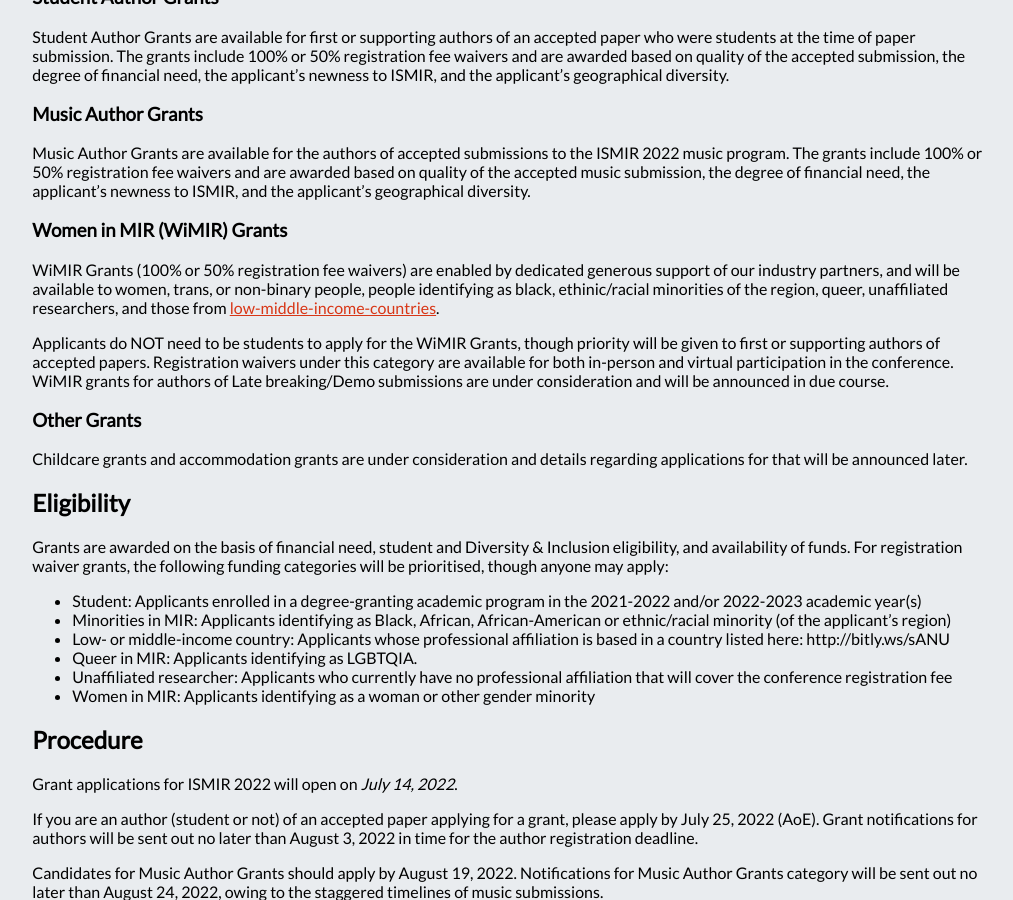
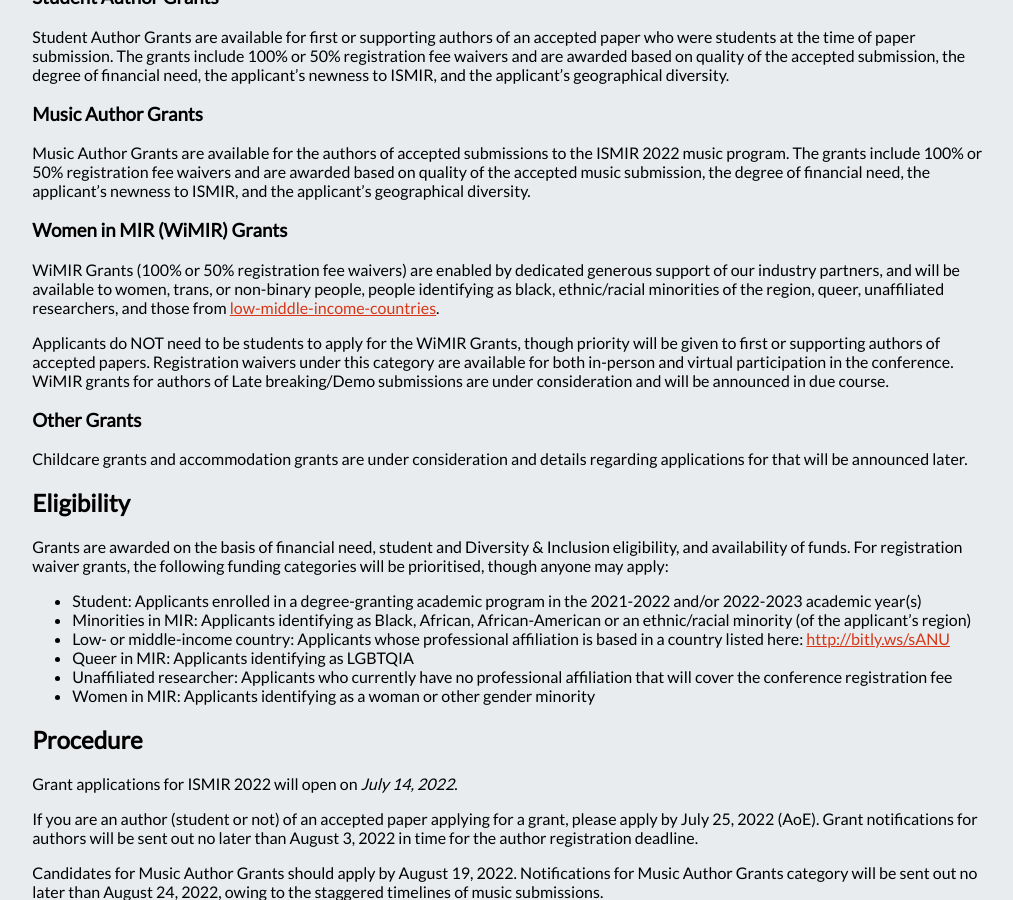
Before and after one commit to ismir2022/ismir2022.github.io, a Jekyll site: the page built from attend/support.md, in a window 1280 px wide and 900 px high, scrolled down 1234 px. Shown: the whole window, without its empty margins (155-1168 px from the left). Built offline with Jekyll 4.4.1, drawn with Linux system fonts in a browser that asks for light colours; nearby versions of some CDN libraries; some of the changed text lies outside the part shown.

Commit message:
Update support.md

```diff
--- a/attend/support.md
+++ b/attend/support.md
@@ -40,7 +40,7 @@
 
 ### Women in MIR (WiMIR) Grants
 
-WiMIR Grants (100% or 50% registration fee waivers) are enabled by dedicated generous support of our industry partners, and will be available to women, trans, or non-binary people, people identifying as black, ethinic/racial minorities of the region, queer, unaffiliated researchers, and those from [low-middle-income-countries](http://bitly.ws/sANU).
+WiMIR Grants (100% or 50% registration fee waivers) are enabled by dedicated generous support of our industry partners, and will be available to women, trans, or non-binary people, people identifying as black, ethnic/racial minorities of the region, queer, unaffiliated researchers, and those from [low-middle-income-countries](http://bitly.ws/sANU).
 
 Applicants do NOT need to be students to apply for the WiMIR Grants, though priority will be given to first or supporting authors of accepted papers. Registration waivers under this category are available for both in-person and virtual participation in the conference. WiMIR grants for authors of Late breaking/Demo submissions are under consideration and will be announced in due course.
 
@@ -53,9 +53,9 @@
 Grants are awarded on the basis of financial need, student and Diversity & Inclusion eligibility, and availability of funds. For registration waiver grants, the following funding categories will be prioritised, though anyone may apply:
 
 - Student: Applicants enrolled in a degree-granting academic program in the 2021-2022 and/or 2022-2023 academic year(s)
-- Minorities in MIR: Applicants identifying as Black, African, African-American or ethnic/racial minority (of the applicant’s region)
-- Low- or middle-income country: Applicants whose professional affiliation is based in a country listed here: http://bitly.ws/sANU
-- Queer in MIR: Applicants identifying as LGBTQIA.
+- Minorities in MIR: Applicants identifying as Black, African, African-American or an ethnic/racial minority (of the applicant’s region)
+- Low- or middle-income country: Applicants whose professional affiliation is based in a country listed here: [http://bitly.ws/sANU](http://bitly.ws/sANU)
+- Queer in MIR: Applicants identifying as LGBTQIA
 - Unaffiliated researcher: Applicants who currently have no professional affiliation that will cover the conference registration fee
 - Women in MIR: Applicants identifying as a woman or other gender minority
 
```
Also changed, not shown: other parts of attend/support.md (+2 -2 lines).
